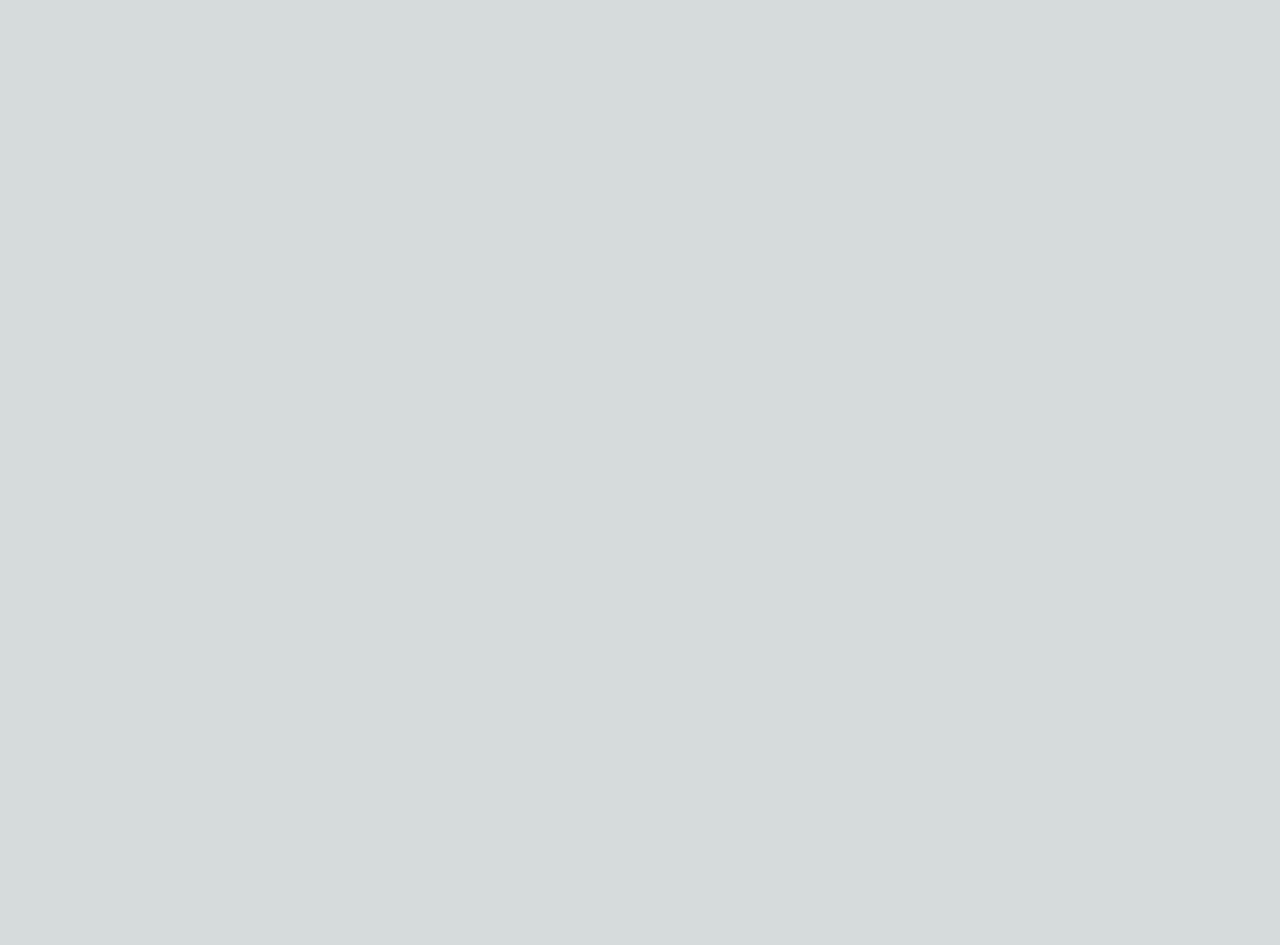
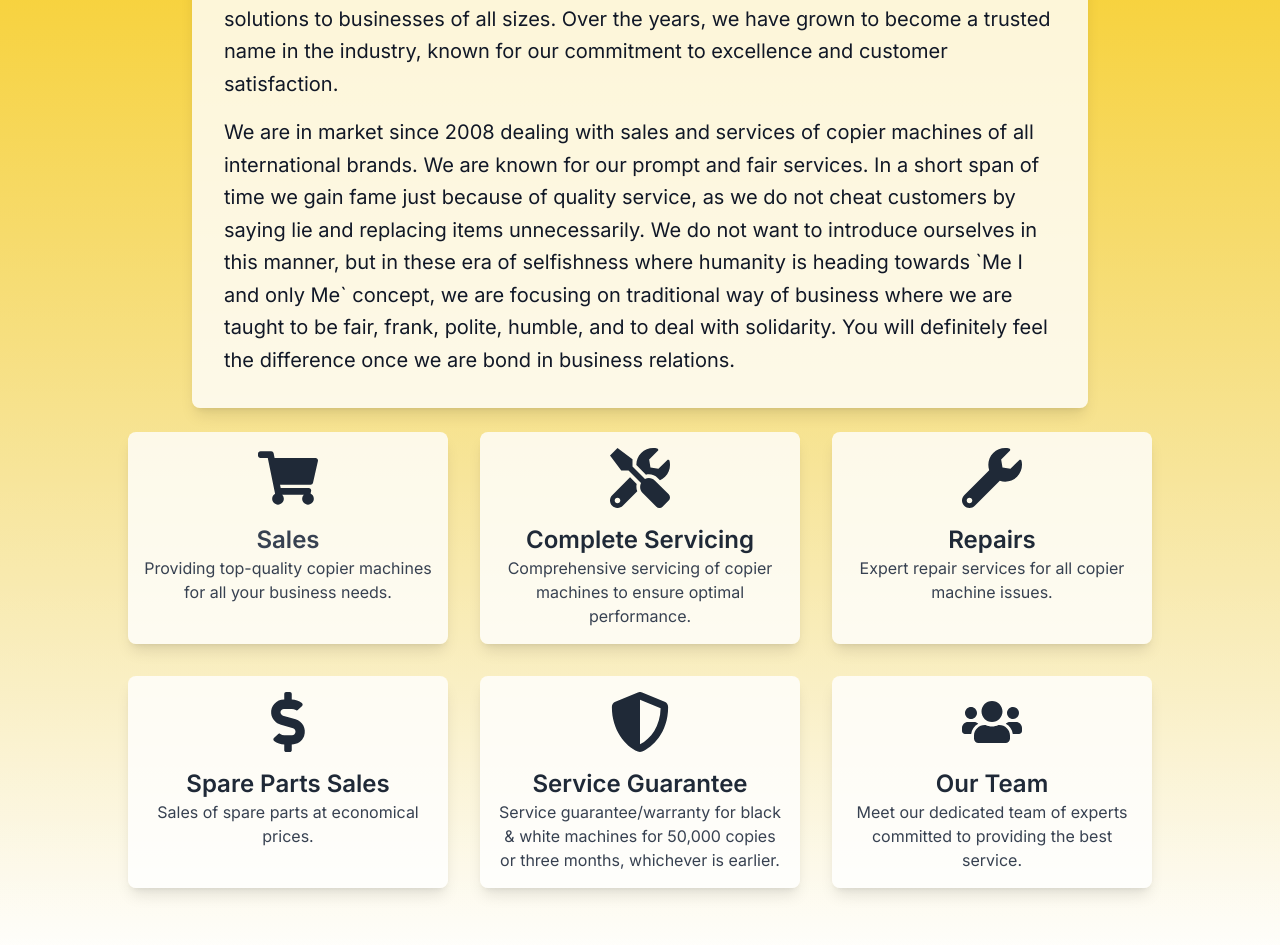
Before and after one commit to Adnan00786/Hi-Tech-Website, a Next.js app: page / in a window 1280 px wide. Shown: the part 1087-2032 px from the top of the page. Before the commit the page ends 853 px from the top, so only its background shows below. Built offline with nearby package versions, Linux system fonts and the light colour scheme.

Commit message:
About Commit

```diff
--- a/src/app/page.tsx
+++ b/src/app/page.tsx
@@ -1,6 +1,7 @@
 import Topbar from "@/components/Topbar";
 import Navbar from "@/components/Navbar";
 import Hero from "@/components/Hero";
+import About from "@/components/About";
 
 export default function Home() {
   return (
@@ -8,6 +9,7 @@ export default function Home() {
       <Topbar/>
       <Navbar/>
       <Hero/>
+      <About/>
     </>
   );
 }
--- /dev/null
+++ b/src/components/About.tsx
@@ -0,0 +1,125 @@
+"use client";
+import React from 'react';
+import { FaShoppingCart, FaTools, FaWrench, FaDollarSign, FaShieldAlt, FaUsers } from 'react-icons/fa';
+import { motion } from 'framer-motion';
+import { useDarkMode } from 'usehooks-ts'; // Assuming this is the correct import
+
+const About = () => {
+  const {isDarkMode } = useDarkMode(); // Initialize dark mode as true by default
+
+  return (
+    <>
+      <section id='about'>
+        <div className={`min-h-screen ${isDarkMode ? 'bg-gradient-to-b from-yellow-400 to-yellow-1900 ' : 'bg-gradient-to-b from-yellow-400 to-gray-900'} p-8 flex flex-col items-center`}>
+          <motion.h1
+            initial={{ opacity: 0, y: -50 }}
+            animate={{ opacity: 1, y: 0 }}
+            transition={{ duration: 0.6 }}
+            className={`text-5xl font-bold ${isDarkMode ? 'text-gray-800' : 'text-gray-800'} mb-8`}
+          >
+            About Us
+          </motion.h1>
+
+          <div className="w-full max-w-4xl">
+            <motion.div
+              initial={{ opacity: 0, scale: 0.8 }}
+              animate={{ opacity: 1, scale: 1 }}
+              transition={{ duration: 0.6 }}
+              className={`${isDarkMode ? 'bg-opacity-80 bg-white' : 'bg-white'} p-8 rounded-lg shadow-lg`}
+            >
+              <h2 className={`text-3xl font-bold ${isDarkMode ? 'text-black' : 'text-black'} mb-6`}>Our Story</h2>
+              <p className={`text-xl ${isDarkMode ? 'text-gray-900' : 'text-gray-900'} leading-relaxed mb-4`}>
+                Hi-Tech Copier was founded with the vision of providing top-quality copier machine solutions to businesses of all sizes. Over the years, we have grown to become a trusted name in the industry, known for our commitment to excellence and customer satisfaction.
+              </p>
+              <p className={`text-xl ${isDarkMode ? 'text-gray-900' : 'text-gray-900'} leading-relaxed`}>
+                We are in market since 2008 dealing with sales and services of copier machines of all international brands. We are known for our prompt and fair services. In a short span of time we gain fame just because of quality service, as we do not cheat customers by saying lie and replacing items unnecessarily. We do not want to introduce ourselves in this manner, but in these era of selfishness where humanity is heading towards `Me I and only Me` concept, we are focusing on traditional way of business where we are taught to be fair, frank, polite, humble, and to deal with solidarity. You will definitely feel the difference once we are bond in business relations.
+              </p>
+            </motion.div>
+          </div>
+          <br />
+          <div className="grid grid-cols-1 sm:grid-cols-2 lg:grid-cols-3 gap-8 w-full max-w-5xl mb-12">
+            <motion.div
+              initial={{ opacity: 0, x: -50 }}
+              animate={{ opacity: 1, x: 0 }}
+              transition={{ duration: 0.6, delay: 0.2 }}
+              className={`flex flex-col items-center ${isDarkMode ? 'bg-opacity-80 bg-white' : 'bg-white'} p-4 rounded-lg shadow-lg`}
+            >
+              <FaShoppingCart className={`text-6xl ${isDarkMode ? 'text-gray-800' : 'text-gray-800'} mb-4`} />
+              <h2 className={`text-2xl font-semibold ${isDarkMode ? 'text-gray-700' : 'text-gray-700'}`}>Sales</h2>
+              <p className={`${isDarkMode ? 'text-gray-700' : 'text-gray-700'} text-center`}>
+                Providing top-quality copier machines for all your business needs.
+              </p>
+            </motion.div>
+
+            <motion.div
+              initial={{ opacity: 0, x: 50 }}
+              animate={{ opacity: 1, x: 0 }}
+              transition={{ duration: 0.6, delay: 0.4 }}
+              className={`flex flex-col items-center ${isDarkMode ? 'bg-opacity-80 bg-white' : 'bg-white'} p-4 rounded-lg shadow-lg`}
+            >
+              <FaTools className={`text-6xl ${isDarkMode ? 'text-gray-800' : 'text-gray-800'} mb-4`} />
+              <h2 className={`text-2xl font-semibold ${isDarkMode ? 'text-gray-800' : 'text-gray-800'}`}>Complete Servicing</h2>
+              <p className={`${isDarkMode ? 'text-gray-700' : 'text-gray-700'} text-center`}>
+                Comprehensive servicing of copier machines to ensure optimal performance.
+              </p>
+            </motion.div>
+
+            <motion.div
+              initial={{ opacity: 0, x: -50 }}
+              animate={{ opacity: 1, x: 0 }}
+              transition={{ duration: 0.6, delay: 0.6 }}
+              className={`flex flex-col items-center ${isDarkMode ? 'bg-opacity-80 bg-white' : 'bg-white'} p-4 rounded-lg shadow-lg`}
+            >
+              <FaWrench className={`text-6xl ${isDarkMode ? 'text-gray-800' : 'text-gray-800'} mb-4`} />
+              <h2 className={`text-2xl font-semibold ${isDarkMode ? 'text-gray-800' : 'text-gray-800'}`}>Repairs</h2>
+              <p className={`${isDarkMode ? 'text-gray-700' : 'text-gray-700'} text-center`}>
+                Expert repair services for all copier machine issues.
+              </p>
+            </motion.div>
+
+            <motion.div
+              initial={{ opacity: 0, x: 50 }}
+              animate={{ opacity: 1, x: 0 }}
+              transition={{ duration: 0.6, delay: 0.8 }}
+              className={`flex flex-col items-center ${isDarkMode ? 'bg-opacity-80 bg-white' : 'bg-white'} p-4 rounded-lg shadow-lg`}
+            >
+              <FaDollarSign className={`text-6xl ${isDarkMode ? 'text-gray-800' : 'text-gray-800'} mb-4`} />
+              <h2 className={`text-2xl font-semibold ${isDarkMode ? 'text-gray-800' : 'text-gray-800'}`}>Spare Parts Sales</h2>
+              <p className={`${isDarkMode ? 'text-gray-700' : 'text-gray-700'} text-center`}>
+                Sales of spare parts at economical prices.
+              </p>
+            </motion.div>
+
+            <motion.div
+              initial={{ opacity: 0, x: -50 }}
+              animate={{ opacity: 1, x: 0 }}
+              transition={{ duration: 0.6, delay: 1.0 }}
+              className={`flex flex-col items-center ${isDarkMode ? 'bg-opacity-80 bg-white' : 'bg-white'} p-4 rounded-lg shadow-lg`}
+            >
+              <FaShieldAlt className={`text-6xl ${isDarkMode ? 'text-gray-800' : 'text-gray-800'} mb-4`} />
+              <h2 className={`text-2xl font-semibold ${isDarkMode ? 'text-gray-800' : 'text-gray-800'}`}>Service Guarantee</h2>
+              <p className={`${isDarkMode ? 'text-gray-700' : 'text-gray-700'} text-center`}>
+                Service guarantee/warranty for black & white machines for 50,000 copies or three months, whichever is earlier.
+              </p>
+            </motion.div>
+
+            <motion.div
+              initial={{ opacity: 0, x: 50 }}
+              animate={{ opacity: 1, x: 0 }}
+              transition={{ duration: 0.6, delay: 1.2 }}
+              className={`flex flex-col items-center ${isDarkMode ? 'bg-opacity-80 bg-white' : 'bg-white'} p-4 rounded-lg shadow-lg`}
+            >
+              <FaUsers className={`text-6xl ${isDarkMode ? 'text-gray-800' : 'text-gray-800'} mb-4`} />
+              <h2 className={`text-2xl font-semibold ${isDarkMode ? 'text-gray-800' : 'text-gray-800'}`}>Our Team</h2>
+              <p className={`${isDarkMode ? 'text-gray-700' : 'text-gray-700'} text-center`}>
+                Meet our dedicated team of experts committed to providing the best service.
+              </p>
+            </motion.div>
+          </div>
+        </div>
+      </section>
+    </>
+  );
+};
+
+export default About;
```
